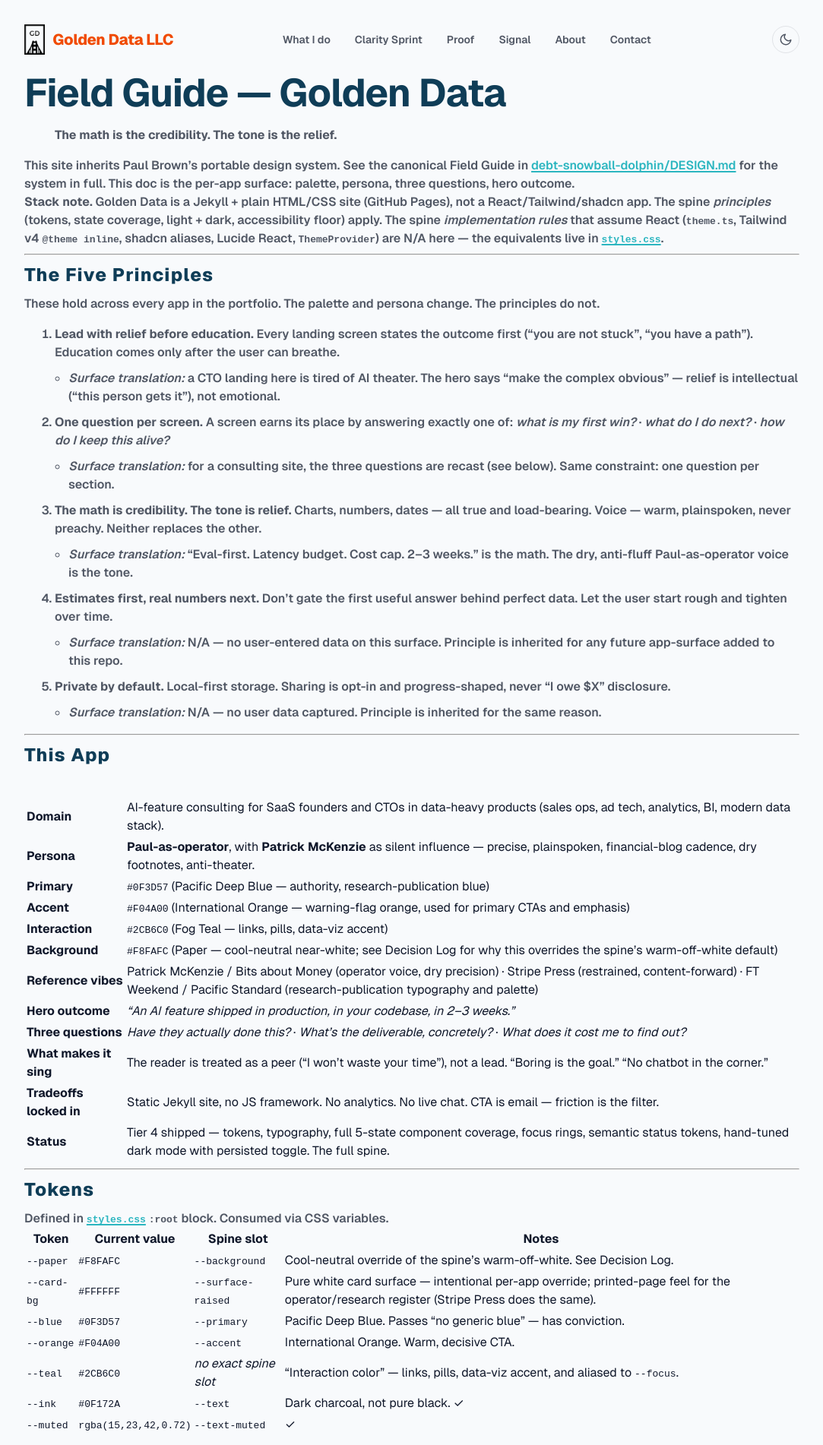
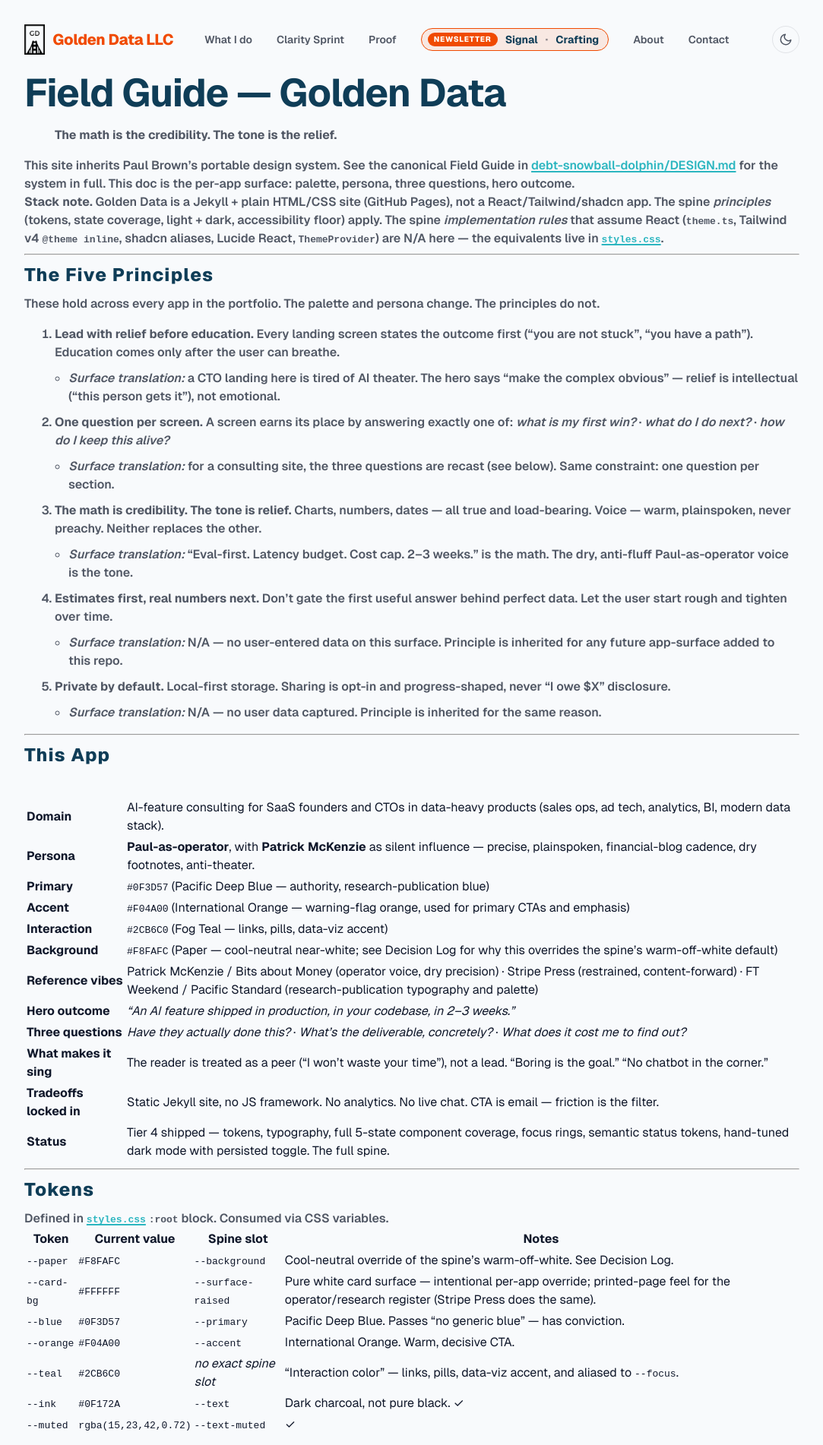
Before and after one commit to browningtons/golden-data, a Jekyll site: the page built from DESIGN.md, in a window 1280 px wide. Shown: the top 1902 px of the page at 76% size, without its empty margins (98-1181 px from the left). Built offline with Jekyll 4.4.1, drawn with Linux system fonts in a browser that asks for light colours; our own code applies the rules of GitHub Pages for plain Markdown files; some of the changed text lies outside the part shown.

Commit message:
Add Newsletter nav cluster (Signal · Crafting); tokenize btn-primary states
- Group Signal + Crafting under an orange "NEWSLETTER" eyebrow pill in
  the primary nav (and footer), so the publication arm reads as one
  editorial body rather than two competing menu items.
- Introduce --orange-hover / --orange-active tokens in :root and .dark;
  .btn-primary :hover / :active now consume them. Removes the redundant
  [data-theme="dark"] .btn-primary override block.
- Delete unused .shot-placeholder ruleset (held two stray Tailwind-slate
  hex literals; referenced in zero HTML).
- DESIGN.md: new Per-App Components section documenting the cluster;
  four 2026-05-15 Decision Log entries; correct stale Movement →
  Crafting newsletter reference and voice cast.

Co-Authored-By: Claude Opus 4.7 <noreply@anthropic.com>

```diff
--- a/DESIGN.md
+++ b/DESIGN.md
@@ -123,7 +123,7 @@ Notes on register:
 
 The newsletter voices are cast separately and live in their respective prompts:
 - **Signal** — Michael Lewis (narrative) layered on Paul-as-practitioner. See [`prompts/signal-prompt.md`](prompts/signal-prompt.md).
-- **Movement** — Sam Harris (dry) primary, Hitchens supporting. See [`prompts/movement-prompt.md`](prompts/movement-prompt.md).
+- **Crafting** — Reynolds-meets-Bateman. Reynolds for the fourth-wall winks; Bateman for the dry deadpan. See [`prompts/crafting-prompt.md`](prompts/crafting-prompt.md).
 
 The site's voice (this doc) and the newsletter voices coexist by audience: site = front-door, newsletters = sustained practitioner notes.
 
@@ -161,6 +161,22 @@ The field guide is complete for this surface. The next move is consumption — e
 
 ---
 
+## Per-App Components
+
+Patterns specific to this surface, not part of the spine.
+
+### Newsletter cluster (nav)
+
+A grouped pill in the primary nav that contains both newsletters (Signal · Crafting) with a small accent-colored eyebrow badge reading "NEWSLETTER." Visually separates the publication arm of the site from the consulting nav items (What I do / Clarity Sprint / Proof / About / Contact).
+
+- **Where:** [`_layouts/default.html`](_layouts/default.html), [`index.html`](index.html) — nav region
+- **Markup:** `<span class="nav-newsletters">` wrapping a `.nav-newsletters-label` (the eyebrow badge), two `<a>` links, and a `·` divider
+- **Styles:** [`styles.css`](styles.css) — `.nav-newsletters` (orange-bordered pill on `--orange-soft`), `.nav-newsletters-label` (solid `--orange` badge), `.nav-newsletters-divider` (`--muted` middle dot)
+- **Hidden on mobile** — the rest of `.navlinks` is hidden under 900px; the cluster follows the same rule.
+- **Why a cluster rather than two more nav items:** Signal and Crafting are sibling letters from the same studio — they should read as one editorial body, not two separate menu entries competing with Clarity Sprint. The eyebrow badge labels the function ("Newsletter") so the names can stay clean.
+
+---
+
 ## Decision Log
 
 | Date | Decision | Rationale |
@@ -178,6 +194,10 @@ The field guide is complete for this surface. The next move is consumption — e
 | 2026-05-11 | Tier 4 — Brand lifts: Pacific Blue `#0F3D57` → `#5BA4D1`, International Orange `#F04A00` → `#FF6610`, Fog Teal `#2CB6C0` → `#33C2CC` | Spine: "Primary shifts brighter for legibility on dark surfaces. Accent stays warm; lightens slightly." Lifted blue and teal lift legibility; orange shifts one hair brighter without losing the International Orange family identity. |
 | 2026-05-11 | Tier 4 — Pre-paint script in `<head>` (not just `prefers-color-scheme`) | Inline `<script>` sets `data-theme` before the stylesheet loads, preventing a flash of wrong theme when a saved preference differs from the OS. Honors `prefers-color-scheme` only when no saved choice exists. |
 | 2026-05-11 | Tier 4 — Confine all dark-mode rules to one block at the end of `styles.css` | Light mode is the canonical surface. Quarantining dark overrides means a future light-mode change can't accidentally regress dark, and reverting dark mode (if ever needed) is a clean diff. |
+| 2026-05-15 | Add the Newsletter cluster pattern to the primary nav (Signal · Crafting under an orange "NEWSLETTER" badge) | Crafting page existed but wasn't linked. Pairing the two letters under one labeled pill reads as one editorial body and keeps the consulting nav items uncluttered. Per-app pattern, not spine. |
+| 2026-05-15 | Introduce `--orange-hover` / `--orange-active` tokens in both `:root` and `.dark` blocks; delete the dark-mode `.btn-primary` component overrides | The hover/active hexes were the only state colors hardcoded outside the token block. Tokenizing means dark mode resolves through the same rule path as light, so eight lines of `[data-theme="dark"] .btn-primary` overrides could be removed. Reduces drift; light/dark stay in sync structurally. |
+| 2026-05-15 | Correct DESIGN.md — newsletter is "Crafting" (Reynolds-meets-Bateman), not "Movement" (Sam Harris / Hitchens) | DESIGN.md was stale. The active prompt is [`prompts/crafting-prompt.md`](prompts/crafting-prompt.md); the voice cast there is Reynolds-meets-Bateman. Doc now matches source of truth. |
+| 2026-05-15 | Delete unused `.shot-placeholder` ruleset | Confirmed dead — defined in `styles.css`, referenced in zero HTML. Held two Tailwind-slate hex literals (`#f1f5f9`, `#cbd5e1`). Removed rather than tokenized; deletion is the cheaper fix. |
 
 ---
 
--- a/_layouts/default.html
+++ b/_layouts/default.html
@@ -37,7 +37,12 @@
         <a href="{{ '/' | relative_url }}#what">What I do</a>
         <a href="{{ '/' | relative_url }}#offer">Clarity Sprint</a>
         <a href="{{ '/' | relative_url }}#proof">Proof</a>
-        <a href="{{ '/signal/' | relative_url }}">Signal</a>
+        <span class="nav-newsletters" aria-label="Newsletters">
+          <span class="nav-newsletters-label">Newsletter</span>
+          <a href="{{ '/signal/' | relative_url }}">Signal</a>
+          <span class="nav-newsletters-divider" aria-hidden="true">·</span>
+          <a href="{{ '/crafting/' | relative_url }}">Crafting</a>
+        </span>
         <a href="{{ '/' | relative_url }}#about">About</a>
         <a href="{{ '/' | relative_url }}#contact">Contact</a>
       </nav>
@@ -65,6 +70,7 @@
       <div class="navlinks">
         <a href="{{ '/' | relative_url }}#offer">Clarity Sprint</a>
         <a href="{{ '/signal/' | relative_url }}">Signal</a>
+        <a href="{{ '/crafting/' | relative_url }}">Crafting</a>
         <a href="{{ '/' | relative_url }}#contact">Contact</a>
       </div>
     </footer>
--- a/styles.css
+++ b/styles.css
@@ -61,6 +61,10 @@
   --blue-border: rgba(15, 61, 87, 0.10);
   --teal-soft:   rgba(44, 182, 192, 0.10); /* "good" badges, secondary tints */
   --teal-halo:   rgba(44, 182, 192, 0.20); /* focus halo */
+
+  /* --- Interactive State Variants (primary CTA) --- */
+  --orange-hover:  #d64200;   /* btn-primary :hover */
+  --orange-active: #b83a00;   /* btn-primary :active */
 
   /* --- Semantic Status (spine) --- */
   --success: #2D6A4F;   /* warm forest, not Slack green */
@@ -247,13 +251,13 @@ section {
 }
 
 .btn-primary:hover {
-  background-color: #d64200; /* Slightly darker orange for hover */
-  border-color: #d64200;
+  background-color: var(--orange-hover);
+  border-color: var(--orange-hover);
 }
 
 .btn-primary:active {
-  background-color: #b83a00;
-  border-color: #b83a00;
+  background-color: var(--orange-active);
+  border-color: var(--orange-active);
   transform: translateY(1px);
 }
 
@@ -459,21 +463,6 @@ textarea[aria-invalid="true"] {
   align-items: center;
   flex-wrap: wrap;
   gap: 20px;
-}
-
-/* Placeholder for screenshot */
-.shot-placeholder {
-  background: #f1f5f9;
-  border: 2px dashed #cbd5e1;
-  border-radius: 12px;
-  height: 200px;
-  display: flex;
-  flex-direction: column;
-  align-items: center;
-  justify-content: center;
-  text-align: center;
-  color: var(--muted);
-  padding: 20px;
 }
 
 /* Responsive adjustments for the new classes */
@@ -738,6 +727,51 @@ textarea[aria-invalid="true"] {
 .navlinks a:hover {
   color: var(--orange); /* Turns Dark Blue/Black on hover */
   background: none; /* Ensures no background appears on hover */
+}
+
+/* --- Newsletter cluster in nav --- */
+.nav-newsletters {
+  display: inline-flex;
+  align-items: center;
+  gap: 10px;
+  padding: 5px 12px 5px 8px;
+  border: 1px solid var(--orange);
+  border-radius: 999px;
+  background: var(--orange-soft);
+  line-height: 1;
+}
+
+.nav-newsletters-label {
+  font-size: 10px;
+  font-weight: 800;
+  text-transform: uppercase;
+  letter-spacing: 0.08em;
+  color: #ffffff;
+  background: var(--orange);
+  padding: 4px 8px;
+  border-radius: 999px;
+  white-space: nowrap;
+}
+
+.nav-newsletters a {
+  font-size: 14px;
+  font-weight: 700;
+  color: var(--heading-color);
+  text-decoration: none;
+  background: none;
+  padding: 0;
+  transition: color 0.2s ease;
+}
+
+.nav-newsletters a:hover {
+  color: var(--orange);
+  background: none;
+}
+
+.nav-newsletters-divider {
+  color: var(--muted);
+  opacity: 0.6;
+  font-weight: 700;
 }
 
 /* --- Hero Section --- */
@@ -1026,6 +1060,10 @@ ul.list-check li::before {
   --teal-soft:   rgba(51, 194, 204, 0.18);
   --teal-halo:   rgba(51, 194, 204, 0.30);
 
+  /* Interactive states (paired with lifted brand orange) */
+  --orange-hover:  #FF7833;   /* btn-primary :hover, dark */
+  --orange-active: #CC4900;   /* btn-primary :active, dark */
+
   /* Semantic status — lifted for dark contrast */
   --success: #6FB89E;
   --warning: #D88E54;
@@ -1035,18 +1073,8 @@ ul.list-check li::before {
   --error-soft:   rgba(226, 102, 102, 0.15);
 }
 
-/* Component-level overrides for rules with hardcoded light-mode colors
-   that don't auto-resolve through the tokens above. */
-
-[data-theme="dark"] .btn-primary:hover {
-  background-color: #FF7833;
-  border-color: #FF7833;
-}
-
-[data-theme="dark"] .btn-primary:active {
-  background-color: #CC4900;
-  border-color: #CC4900;
-}
+/* Component-level overrides for rules that need dark-specific tweaks
+   beyond what the token swap covers (alpha-on-light, layering, etc). */
 
 [data-theme="dark"] .btn-secondary {
   background: rgba(255, 255, 255, 0.05);
```
Also changed, not shown: index.html (+7 -1 lines).
